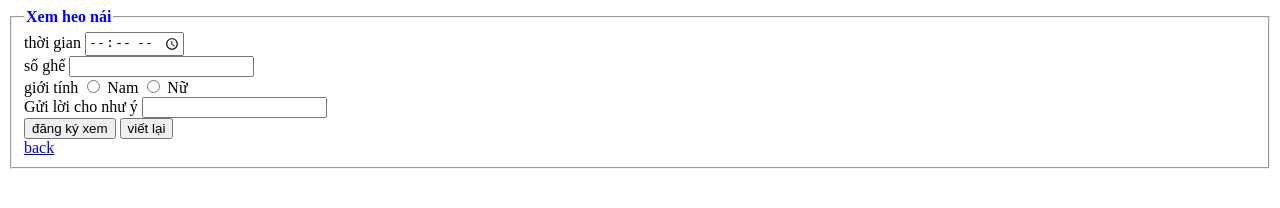
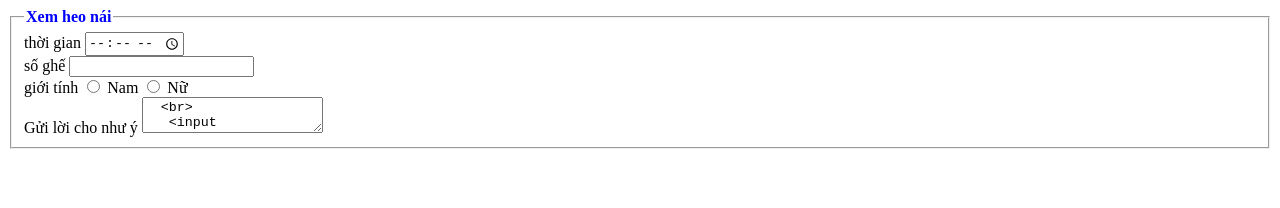
Before and after one commit to phamthanhthuan2410-star/goog, a plain HTML site: page dangky.html in a window 1280 px wide. Drawn offline with Linux system fonts and the light colour scheme.

Commit message:
Update dangky.html

```diff
--- a/dangky.html
+++ b/dangky.html
@@ -20,10 +20,10 @@
     <label for="Nu">Nữ</label>
   <br>
   <label for="noi">Gửi lời cho như ý</label>
-  <input type="textarea" id="noi">
+  <textarea id="noi">
   <br>
    <input type="submit" value="đăng ký xem">
-   <input type="reset" value="viết lại"
+   <input type="reset" value="viết lại">
     </fieldset>
 <br>
     <a href="index.html"> back </a>
```
